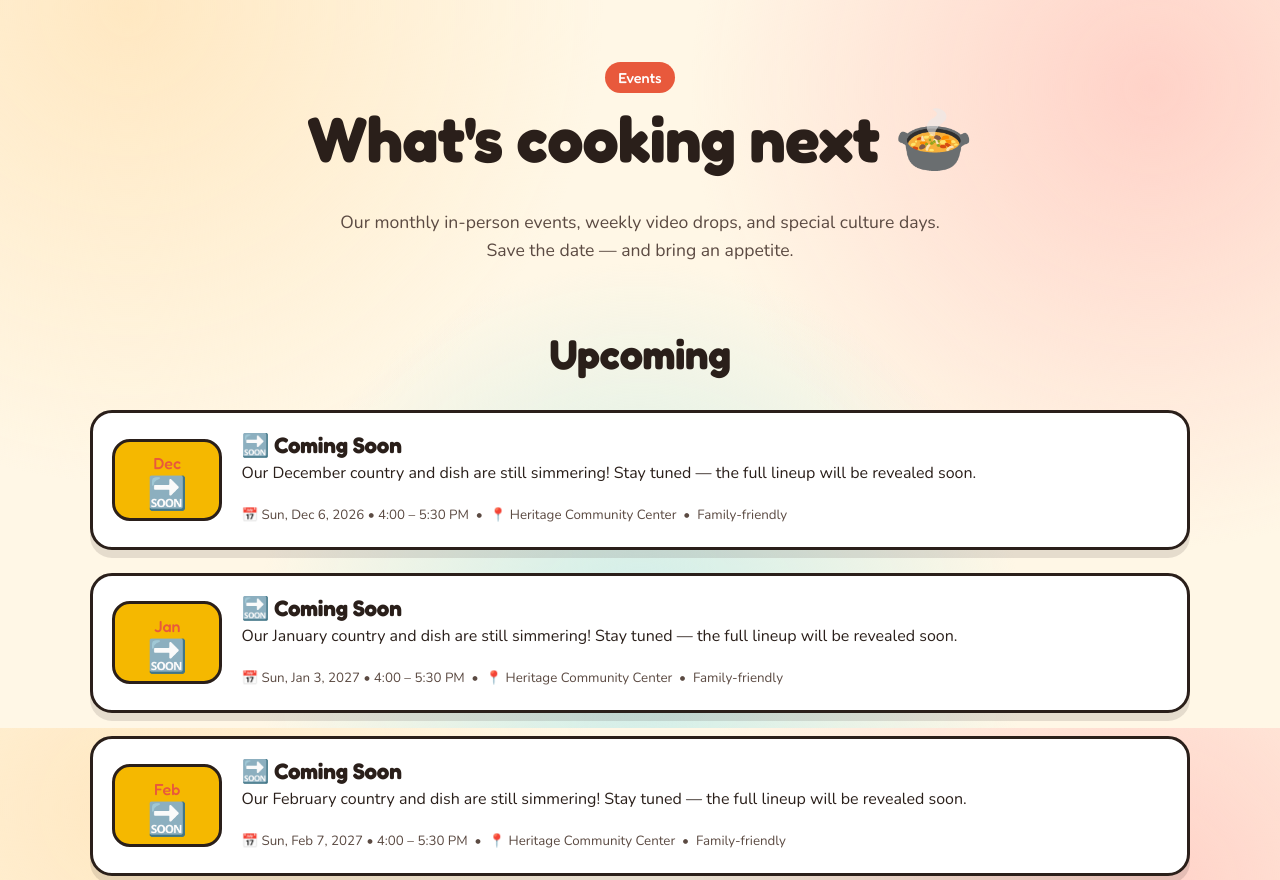
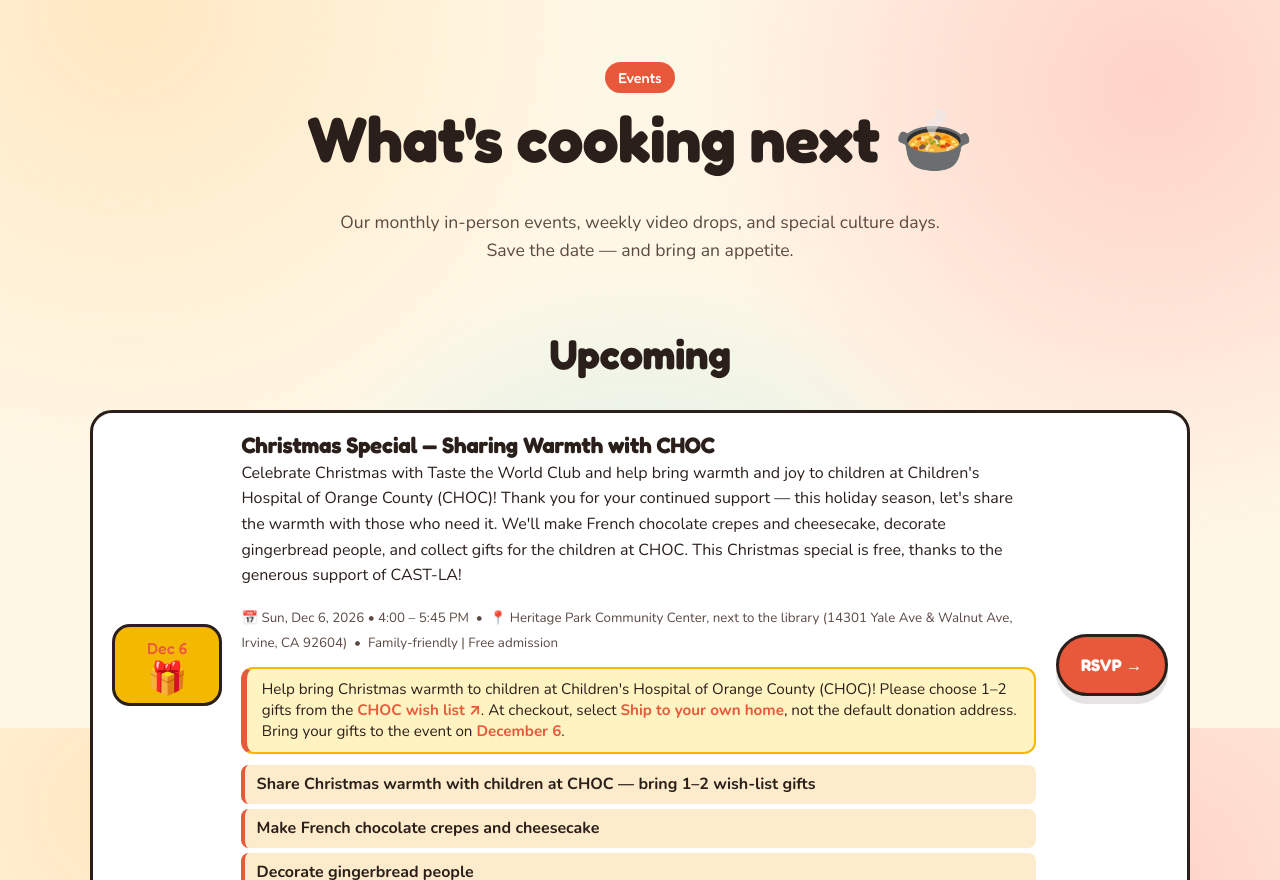
Before and after one commit to StarSpeaker2013/taste_the_world, a plain HTML site: page events.html in a window 1280 px wide. Shown: the part 72-952 px from the top of the page. Drawn offline with nearby package versions, Linux system fonts and the light colour scheme.

Commit message:
Update December Christmas special supporting CHOC
Co-authored-by: Copilot <223556219+Copilot@users.noreply.github.com>

```diff
--- a/data/events.json
+++ b/data/events.json
@@ -172,16 +172,22 @@
     },
     {
       "id": "coming-soon-2026-12",
-      "title": "🔜 Coming Soon",
-      "emoji": "🔜",
+      "title": "Christmas Special — Sharing Warmth with CHOC",
+      "emoji": "🎁",
       "date": "2026-12-06",
-      "dateLabel": "Sun, Dec 6, 2026 • 4:00 – 5:30 PM",
-      "monthLabel": "Dec",
-      "location": "Heritage Community Center",
-      "audience": "Family-friendly",
-      "description": "Our December country and dish are still simmering! Stay tuned — the full lineup will be revealed soon.",
-      "walkIn": true,
-      "joinUrl": "",
+      "dateLabel": "Sun, Dec 6, 2026 • 4:00 – 5:45 PM",
+      "monthLabel": "Dec 6",
+      "location": "Heritage Park Community Center, next to the library (14301 Yale Ave & Walnut Ave, Irvine, CA 92604)",
+      "audience": "Family-friendly | Free admission",
+      "description": "Celebrate Christmas with Taste the World Club and help bring warmth and joy to children at Children's Hospital of Orange County (CHOC)! Thank you for your continued support — this holiday season, let's share the warmth with those who need it. We'll make French chocolate crepes and cheesecake, decorate gingerbread people, and collect gifts for the children at CHOC. This Christmas special is free, thanks to the generous support of CAST-LA!",
+      "highlights": [
+        "Share Christmas warmth with children at CHOC — bring 1–2 wish-list gifts",
+        "Make French chocolate crepes and cheesecake",
+        "Decorate gingerbread people"
+      ],
+      "notice": "Help bring Christmas warmth to children at Children's Hospital of Orange County (CHOC)! Please choose 1–2 gifts from the <a href=\"https://www.amazon.com/hz/wishlist/ls/K8PM2XPAVGPF/ref=hz_ls_biz_ex\" target=\"_blank\" rel=\"noopener\">CHOC wish list ↗</a>. At checkout, select <strong>Ship to your own home</strong>, not the default donation address. Bring your gifts to the event on <strong>December 6</strong>.",
+      "walkIn": false,
+      "joinUrl": "https://docs.google.com/forms/d/e/1FAIpQLSe38WGz7_wITXhdvh_Nrnwd8liLpsGgEfs6-h6am1XTA1cDtA/viewform",
       "youtubeUrl": "",
       "photoUrl": ""
     },
--- a/events.html
+++ b/events.html
@@ -43,8 +43,9 @@
 
       <p class="form-note mt-2">
         Events are usually held on the <strong>first Sunday of each month</strong>; check each event for its confirmed date and time.
-        Each event is <strong>$40</strong>, which includes ingredients, venue, and shared kitchen gear.
-        Click <em>Request to Join</em> above to sign up, or follow our
+        Standard events are <strong>$40</strong>, which includes ingredients, venue, and shared kitchen gear, unless otherwise noted.
+        The <strong>December 6 Christmas special is free</strong>, thanks to CAST-LA; please see its CHOC gift-giving instructions above.
+        Click <em>RSVP</em> or <em>Request to Join</em> above to sign up, or follow our
         <a href="https://www.youtube.com/@Letstastetheworld-w2u" target="_blank" rel="noopener">YouTube channel</a>
         for updates.
       </p>
```
Also changed, not shown: 1 other file.
